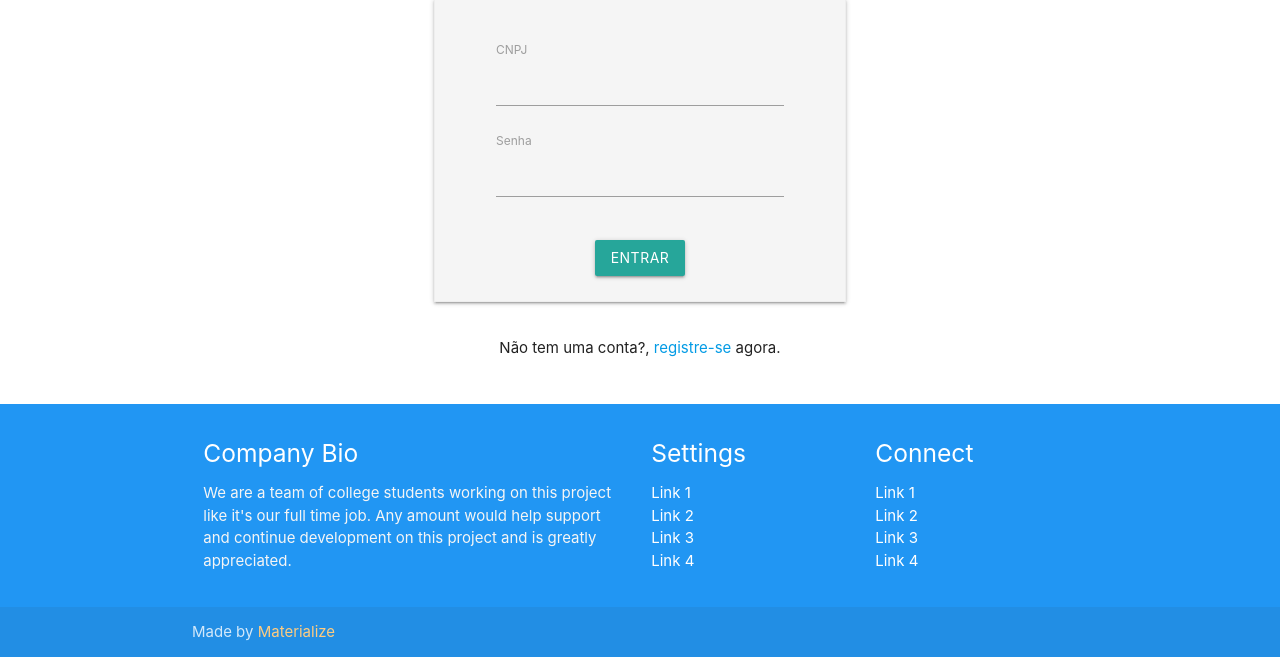
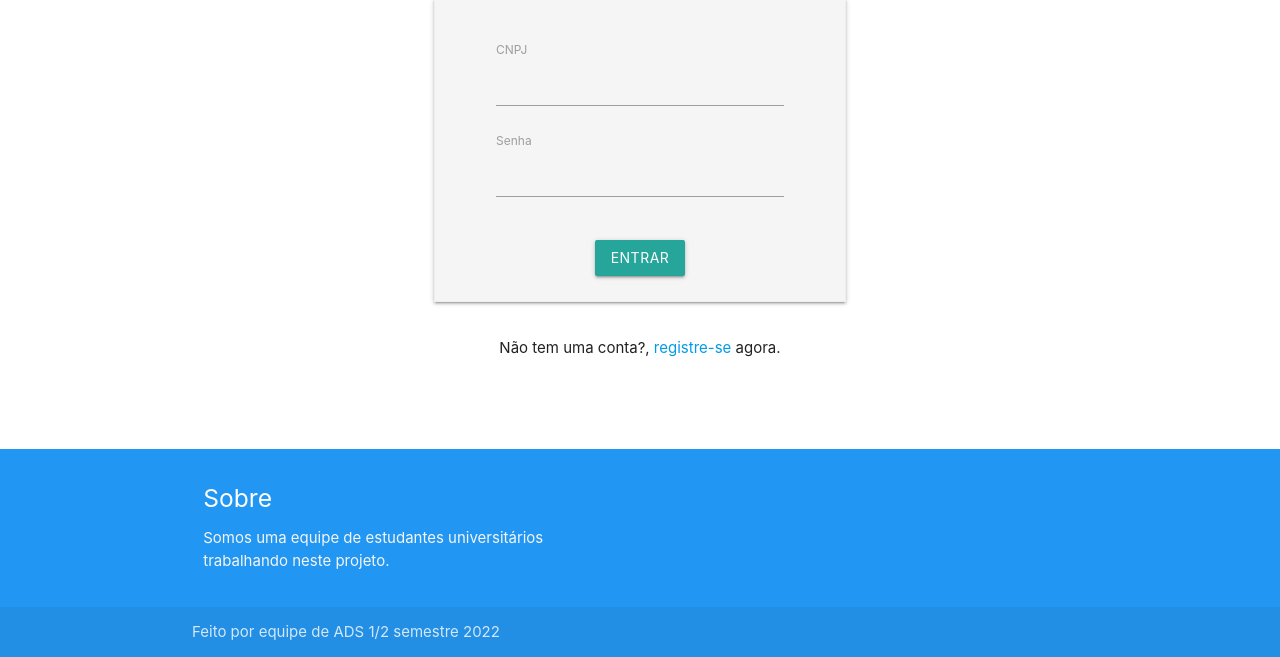
Before and after one commit to victorverdoodt/IPontoApp, a Flask app: page /login in a window 1280 px wide. Shown: the part 143-800 px from the top of the page. Run offline with Flask 2, Linux system fonts and the light colour scheme; some libraries are stand-ins or nearby versions.

Commit message:
Ajuste de layout e textos

```diff
--- a/app/templates/detalhe_cargo.html
+++ b/app/templates/detalhe_cargo.html
@@ -7,6 +7,7 @@
       <tr>
         <th>Id</th>
         <th>None</th>
+        <th>Descrição</th>
       </tr>
     </thead>
     <tbody>
@@ -14,6 +15,7 @@
         <tr>
           <td>{{ user.id_cargo }}</td>
           <td>{{ user.titulo }}</td>
+          <td>{{ user.descricao }}</td>
         </tr>
       {% endfor %}
     </tbody>
--- a/app/templates/detalhe_layout.html
+++ b/app/templates/detalhe_layout.html
@@ -1,8 +1,8 @@
 {% extends "layout.html" %}
 {% block conteudo %}
 <table>
-    <tr>
-        <td style="">
+    <tr style="border: 0">
+        <td style="border: 0">
             <ul id="slide-out" class="sidenav sidenav-fixed">
                 <li><a href="/empresa">Dashboard</a></li>
                 <li><a href="/cadastro">Cadastro</a></li>
@@ -10,7 +10,7 @@
                 <li><a href="/funcionarios">Funcionarios</a></li>
             </ul>
         </td>
-        <td style="display: inline-flex;flex-direction: column;align-items: center; padding: 25px;width: 100%">
+        <td  style="display: inline-flex;flex-direction: column;align-items: center; padding: 25px;width: 100%; border: 0">
             {% block empresa %}{% endblock %}
         </td>
     </tr>
--- a/app/templates/layout.html
+++ b/app/templates/layout.html
@@ -55,32 +55,14 @@
             <div class="container">
                 <div class="row">
                     <div class="col l6 s12">
-                        <h5 class="white-text">Company Bio</h5>
-                        <p class="grey-text text-lighten-4">We are a team of college students working on this project like it's our full time job. Any amount would help support and continue development on this project and is greatly appreciated.</p>
-                </div>
-                    <div class="col l3 s12">
-                        <h5 class="white-text">Settings</h5>
-                        <ul>
-                            <li><a class="white-text" href="#!">Link 1</a></li>
-                            <li><a class="white-text" href="#!">Link 2</a></li>
-                            <li><a class="white-text" href="#!">Link 3</a></li>
-                            <li><a class="white-text" href="#!">Link 4</a></li>
-                        </ul>
-                    </div>
-                    <div class="col l3 s12">
-                        <h5 class="white-text">Connect</h5>
-                        <ul>
-                            <li><a class="white-text" href="#!">Link 1</a></li>
-                            <li><a class="white-text" href="#!">Link 2</a></li>
-                            <li><a class="white-text" href="#!">Link 3</a></li>
-                            <li><a class="white-text" href="#!">Link 4</a></li>
-                        </ul>
+                        <h5 class="white-text">Sobre</h5>
+                        <p class="grey-text text-lighten-4">Somos uma equipe de estudantes universitários trabalhando neste projeto.</p>
                     </div>
                 </div>
             </div>
             <div class="footer-copyright">
                 <div class="container">
-                    Made by <a class="orange-text text-lighten-3" href="http://materializecss.com">Materialize</a>
+                    Feito por equipe de ADS 1/2 semestre 2022
                 </div>
             </div>
         </footer>
```
